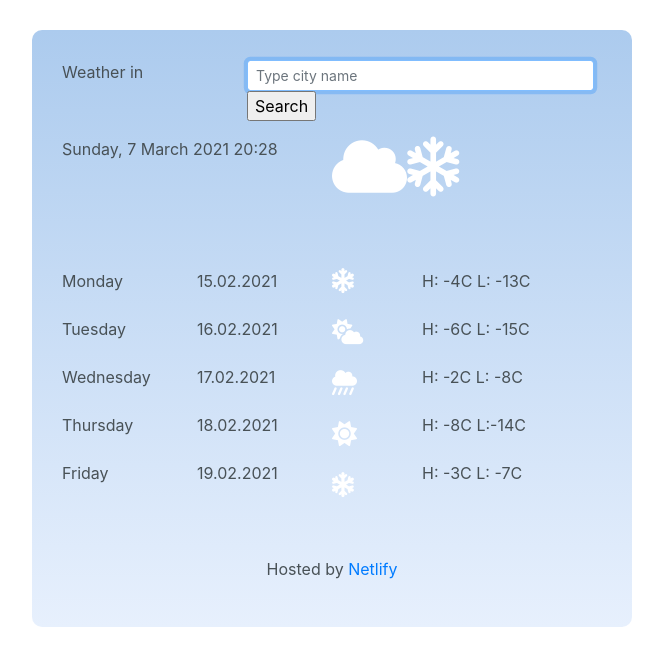
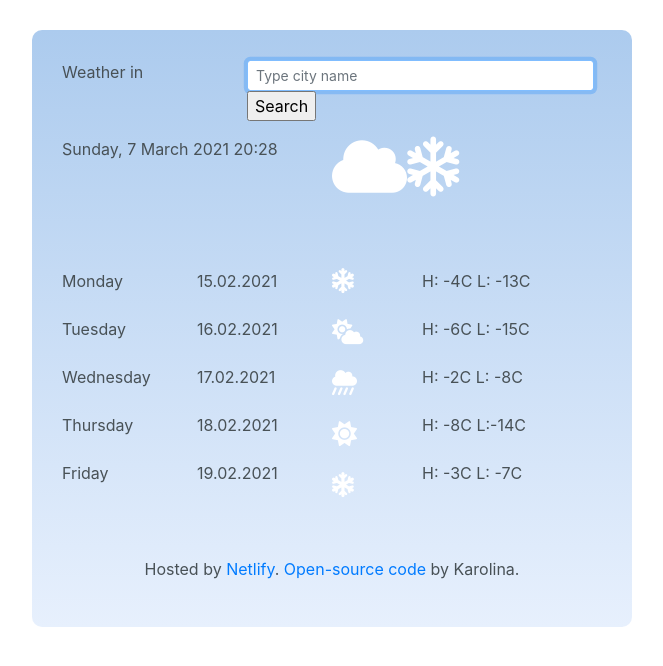
Before and after one commit to 17thaugust/weather-app-project, a plain HTML site: page index.html in a window 1280 px wide. Shown: the whole page, without its empty margins (308-971 px from the left). Drawn offline with nearby package versions, Linux system fonts and the light colour scheme.

Commit message:
Added github link

```diff
--- a/index.html
+++ b/index.html
@@ -114,7 +114,7 @@
 
         <br><br>
 
-        <p style="text-align: center;">Hosted by <a href="http://www.netlify.com" target="blank">Netlify</a></p>
+        <p style="text-align: center;">Hosted by <a href="http://www.netlify.com" target="blank">Netlify</a>. <a href="https://github.com/17thaugust/weather-app-project" target="blank">Open-source code</a> by Karolina.</p>
 
         <script src="/index.js"></script>
 
```
